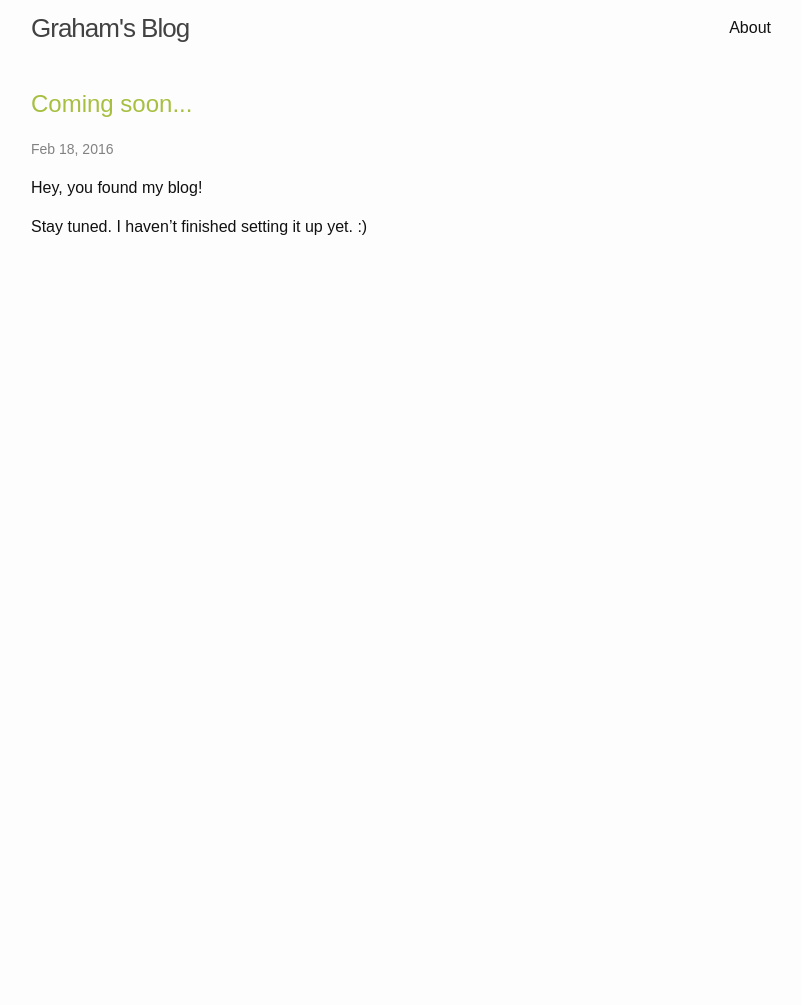
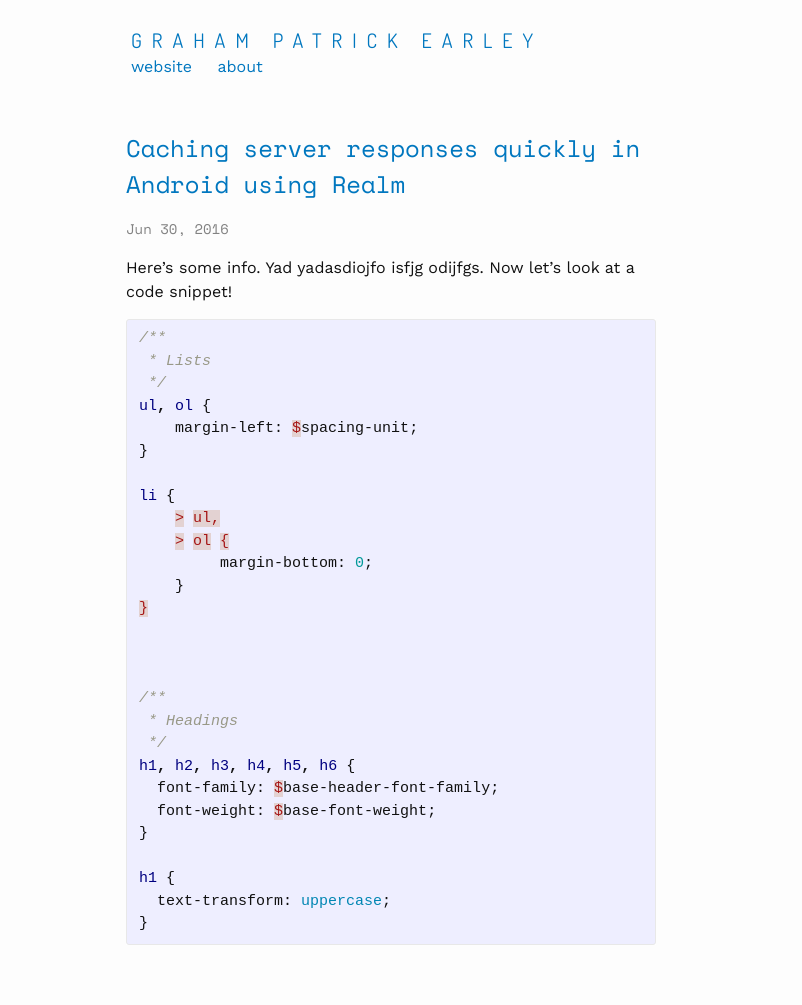
Before and after one commit to grahamearley/blog, a Jekyll site: the page built from index.html, in a window 1280 px wide. Shown: the whole page, without its empty margins (239-1041 px from the left). Built offline with Jekyll 4.4.1, drawn with Linux system fonts in a browser that asks for light colours; before the commit the page ends 900 px from its top, so only the background shows below that.

Commit message:
Make it look pretty!

```diff
--- a/_config.yml
+++ b/_config.yml
@@ -6,9 +6,9 @@
 # 'jekyll serve'. If you change this file, please restart the server process.
 
 # Site settings
-title: Graham's Blog
-email: your-email@domain.com
-description: Thoughts from a liberal arts computer science student.
+title: Graham Patrick Earley
+email: graham@grahamearley.website
+description: Graham Earley's blog.
 baseurl: "/blog" # the subpath of your site, e.g. /blog
 url: "http://grahamearley.website" # the base hostname & protocol for your site
 github_username:  grahamearley
--- a/_includes/header.html
+++ b/_includes/header.html
@@ -5,15 +5,8 @@
     <a class="site-title" href="{{ site.baseurl }}/">{{ site.title }}</a>
 
     <nav class="site-nav">
-      <a href="#" class="menu-icon">
-        <svg viewBox="0 0 18 15">
-          <path fill="#424242" d="M18,1.484c0,0.82-0.665,1.484-1.484,1.484H1.484C0.665,2.969,0,2.304,0,1.484l0,0C0,0.665,0.665,0,1.484,0 h15.031C17.335,0,18,0.665,18,1.484L18,1.484z"/>
-          <path fill="#424242" d="M18,7.516C18,8.335,17.335,9,16.516,9H1.484C0.665,9,0,8.335,0,7.516l0,0c0-0.82,0.665-1.484,1.484-1.484 h15.031C17.335,6.031,18,6.696,18,7.516L18,7.516z"/>
-          <path fill="#424242" d="M18,13.516C18,14.335,17.335,15,16.516,15H1.484C0.665,15,0,14.335,0,13.516l0,0 c0-0.82,0.665-1.484,1.484-1.484h15.031C17.335,12.031,18,12.696,18,13.516L18,13.516z"/>
-        </svg>
-      </a>
-
       <div class="trigger">
+          <a class="page-link" href="/">Website</a>
         {% for my_page in site.pages %}
           {% if my_page.title %}
           <a class="page-link" href="{{ my_page.url | prepend: site.baseurl }}">{{ my_page.title }}</a>
--- a/_posts/2016-02-18-welcome-to-jekyll.markdown
+++ /dev/null
@@ -1,8 +0,0 @@
----
-layout: post
-title:  "Coming soon..."
-date:   2016-02-18 17:09:10 -0600
----
-Hey, you found my blog!
-
-Stay tuned. I haven't finished setting it up yet. :)
--- /dev/null
+++ b/_posts/2016-06-30-testing-new-blog-post.markdown
@@ -0,0 +1,36 @@
+---
+layout: post
+title:  "Caching server responses quickly in Android using Realm"
+date:   2016-06-30 07:37:10 -0600
+---
+Here's some info. Yad yadasdiojfo isfjg odijfgs. Now let's look at a code snippet!
+
+{% highlight css %}
+/**
+ * Lists
+ */
+ul, ol {
+    margin-left: $spacing-unit;
+}
+
+li {
+    > ul,
+    > ol {
+         margin-bottom: 0;
+    }
+}
+
+
+
+/**
+ * Headings
+ */
+h1, h2, h3, h4, h5, h6 {
+  font-family: $base-header-font-family;
+  font-weight: $base-font-weight;
+}
+
+h1 {
+  text-transform: uppercase;
+}
+{% endhighlight %}
--- a/_sass/_base.scss
+++ b/_sass/_base.scss
@@ -23,6 +23,13 @@ body {
     -o-font-feature-settings: "kern" 1;
     font-feature-settings: "kern" 1;
     font-kerning: normal;
+}
+
+div{
+  margin-right:10px;
+}
+.nav-under-title{
+  clear:both;
 }
 
 
@@ -82,7 +89,8 @@ li {
  * Headings
  */
 h1, h2, h3, h4, h5, h6 {
-    font-weight: $base-font-weight;
+  font-family: $base-header-font-family;
+  font-weight: $base-font-weight;
 }
 
 
--- a/_sass/_layout.scss
+++ b/_sass/_layout.scss
@@ -1,94 +1,63 @@
+@import url(https://fonts.googleapis.com/css?family=Dosis);
+@import url(https://fonts.googleapis.com/css?family=Space+Mono);
+@import url(https://fonts.googleapis.com/css?family=Work+Sans);
+
 /**
  * Site header
  */
 .site-header {
-//    border-top: 500px solid $fake-grass-green;
+    height: 100px;
     min-height: 56px;
 
     // Positioning context for the mobile navigation icon
     position: relative;
 }
 
+@mixin centerer {
+  position: absolute;
+  top: 50%;
+  left: 50%;
+  transform: translate(-50%, -50%);
+}
+
 .site-title {
-    font-size: 26px;
+    float: left;
+    margin-top:25px;
+    font-size: 20px;
     font-weight: 300;
-    line-height: 56px;
-    letter-spacing: -1px;
+    letter-spacing: 10px;
     margin-bottom: 0;
-    float: left;
+    font-family: $site-title-font-family;
+    text-transform: uppercase;
 
-    &,
-    &:visited {
-        color: $grey-color-dark;
-    }
+  @include media-query($on-palm) {
+    font-size: 14px;
+  }
 }
 
 .site-nav {
-    float: right;
-    line-height: 56px;
+    float: left;
+    clear:both;
+    font-family: $base-font-family;
+    text-transform: lowercase;
+    font-size: 16px;
 
-    .menu-icon {
+  .menu-icon {
         display: none;
     }
 
     .page-link {
-        color: $text-color;
         line-height: $base-line-height;
 
-        // Gaps between nav items, but not on the last one
+      // Gaps between nav items, but not on the last one
         &:not(:last-child) {
             margin-right: 20px;
         }
     }
 
-    @include media-query($on-palm) {
-        position: absolute;
-        top: 9px;
-        right: $spacing-unit / 2;
-        background-color: $background-color;
-        border: 1px solid $grey-color-light;
-        border-radius: 5px;
-        text-align: right;
-
-        .menu-icon {
-            display: block;
-            float: right;
-            width: 36px;
-            height: 26px;
-            line-height: 0;
-            padding-top: 10px;
-            text-align: center;
-
-            > svg {
-                width: 18px;
-                height: 15px;
-
-                path {
-                    fill: $grey-color-dark;
-                }
-            }
-        }
-
-        .trigger {
-            clear: both;
-            display: none;
-        }
-
-        &:hover .trigger {
-            display: block;
-            padding-bottom: 5px;
-        }
-
-        .page-link {
-            display: block;
-            padding: 5px 10px;
-
-            &:not(:last-child) {
-                margin-right: 0;
-            }
-            margin-left: 20px;
-        }
-    }
+  @include media-query($on-palm) {
+    font-size: 12px;
+  }
 }
 
 
@@ -186,6 +155,7 @@
 .post-meta {
     font-size: $small-font-size;
     color: $grey-color;
+    font-family: $base-header-font-family;
 }
 
 .post-link {
--- a/css/main.scss
+++ b/css/main.scss
@@ -6,7 +6,10 @@
 
 
 // Our variables
-$base-font-family: "Avenir", Arial, sans-serif;
+$base-header-font-family: "Space Mono", Georgia, serif;
+$base-font-family: "Work Sans", Arial, sans-serif;
+$site-title-font-family: "Dosis", Arial, sans-serif;
+
 $base-font-size:   16px;
 $base-font-weight: 400;
 $small-font-size:  $base-font-size * 0.875;
@@ -16,18 +19,17 @@ $spacing-unit:     30px;
 
 $text-color:       #111;
 $background-color: #fdfdfd;
-$brand-color:      #a6bf40;
+$brand-color:      #0077bf;
 
 $grey-color:       #828282;
 $grey-color-light: lighten($grey-color, 40%);
 $grey-color-dark:  darken($grey-color, 25%);
-$fake-grass-green: #a6bf40; // same as "brand-color"
 
 // Width of the content area
-$content-width:    800px;
+$content-width:    600px;
 
-$on-palm:          600px;
-$on-laptop:        800px;
+$on-palm:          400px;
+$on-laptop:        600px;
 
 
 
```
Also changed, not shown: about.md (+1 -9 lines).
